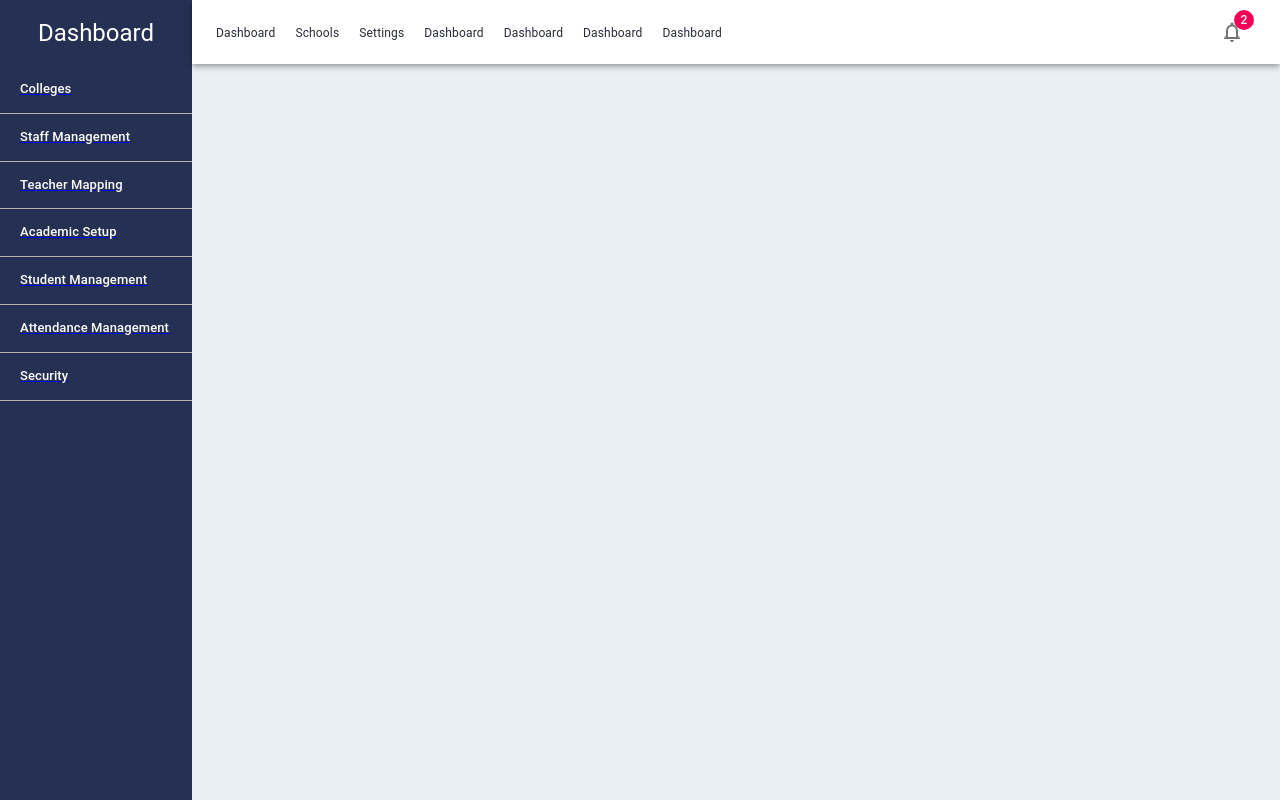
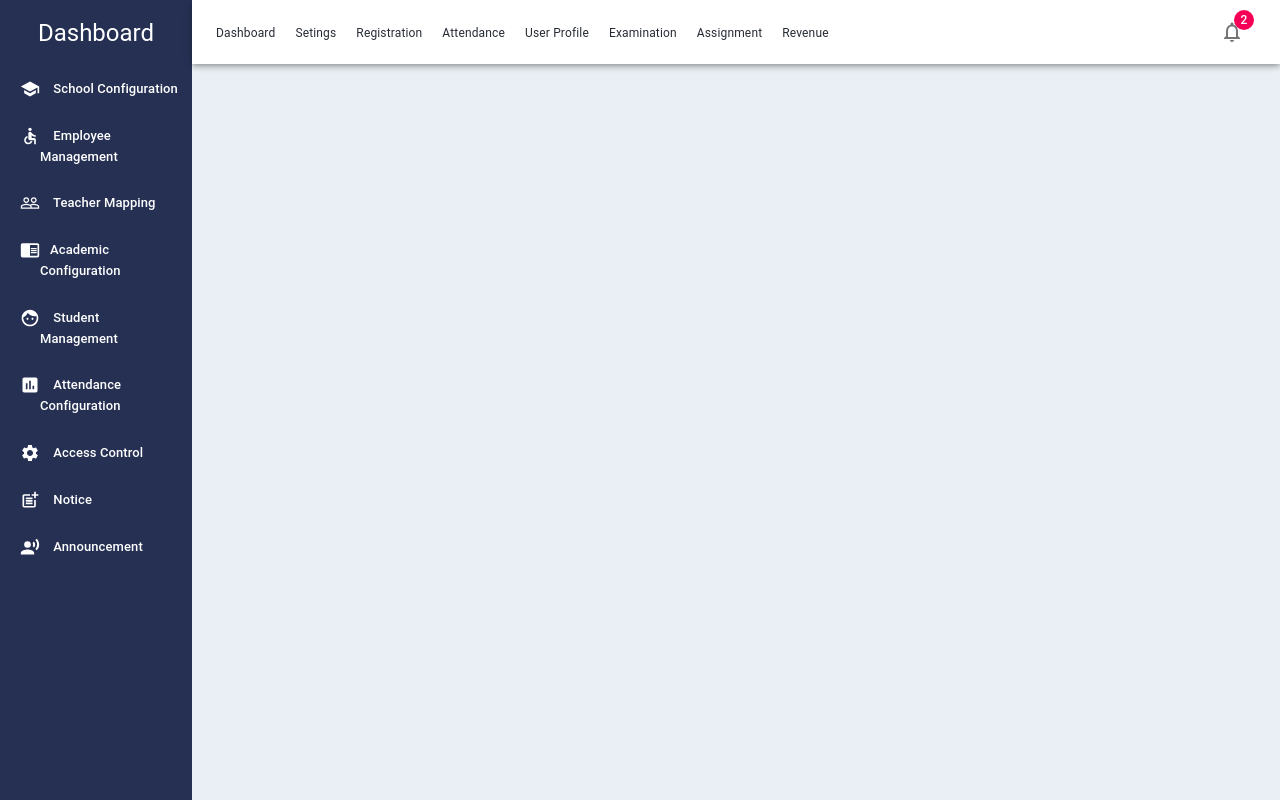
Before and after one commit to shadowfeind/school-mis, a React app in the folder mis/: page / in a window 1280 px wide. Built offline with nearby package versions, Linux system fonts and the light colour scheme.

Commit message:
side menu added

```diff
--- a/mis/src/components/Header.js
+++ b/mis/src/components/Header.js
@@ -6,8 +6,8 @@ import {
   IconButton,
   makeStyles,
   Toolbar,
-  Typography,
 } from "@material-ui/core";
+
 import { NotificationsNone } from "@material-ui/icons";
 
 const useStyles = makeStyles({
@@ -34,8 +34,13 @@ const useStyles = makeStyles({
       display: "inline-block",
       listStyleType: "none",
       paddingRight: "20px",
+      marginTop: "-5px",
       fontSize: "12px",
     },
+  },
+  wrapIcon: {
+    verticalAlign: "middle",
+    display: "inline-flex",
   },
 });
 
@@ -49,12 +54,13 @@ const Header = () => {
             <Grid item>
               <ul className={classes.list}>
                 <li>Dashboard</li>
-                <li>Schools</li>
-                <li>Settings</li>
-                <li>Dashboard</li>
-                <li>Dashboard</li>
-                <li>Dashboard</li>
-                <li>Dashboard</li>
+                <li>Setings</li>
+                <li>Registration</li>
+                <li>Attendance</li>
+                <li>User Profile</li>
+                <li>Examination</li>
+                <li>Assignment</li>
+                <li>Revenue</li>
               </ul>
             </Grid>
             <Grid item sm></Grid>
--- a/mis/src/components/SideMenu.js
+++ b/mis/src/components/SideMenu.js
@@ -1,6 +1,17 @@
 import { makeStyles, Typography } from "@material-ui/core";
 import React from "react";
 import { Link } from "react-router-dom";
+import {
+  School,
+  Accessible,
+  PeopleOutline,
+  ChromeReaderMode,
+  Face,
+  Assessment,
+  Settings,
+  PostAdd,
+  RecordVoiceOver,
+} from "@material-ui/icons";
 
 const useStyles = makeStyles({
   sideMenu: {
@@ -16,13 +27,15 @@ const useStyles = makeStyles({
       fontSize: "13px",
       padding: "13px 13px 13px 20px",
       color: "#fff",
-      borderBottom: "1px solid #b5b6ad",
+      display: "inline-flex",
+      width: "100%",
     },
     "& h6:hover": {
       color: "#253053",
       backgroundColor: "#fff",
       textDecoration: "none",
     },
+    "& a:hover": { textDecoration: "none" },
   },
 });
 
@@ -37,25 +50,64 @@ const SideMenu = () => {
         Dashboard
       </Typography>
       <Link to={"/"}>
-        <Typography variant="h6">Colleges</Typography>
+        <Typography variant="h6">
+          {" "}
+          <School fontSize="small" />
+          &nbsp;&nbsp;&nbsp; School Configuration
+        </Typography>
       </Link>
       <Link to={"/quick-links"}>
-        <Typography variant="h6">Staff Management</Typography>
+        <Typography variant="h6">
+          {" "}
+          <Accessible fontSize="small" />
+          &nbsp;&nbsp;&nbsp; Employee Management
+        </Typography>
       </Link>
       <Link to={"/dashboard-view-header"}>
-        <Typography variant="h6">Teacher Mapping</Typography>
+        <Typography variant="h6">
+          {" "}
+          <PeopleOutline fontSize="small" />
+          &nbsp;&nbsp;&nbsp; Teacher Mapping
+        </Typography>
       </Link>
       <Link to={"/role-view-link"}>
-        <Typography variant="h6">Academic Setup</Typography>
+        <Typography variant="h6">
+          {" "}
+          <ChromeReaderMode fontSize="small" /> &nbsp;&nbsp;&nbsp;Academic
+          Configuration
+        </Typography>
       </Link>
       <Link to={"/employee-view-link"}>
-        <Typography variant="h6">Student Management</Typography>
+        <Typography variant="h6">
+          {" "}
+          <Face fontSize="small" />
+          &nbsp;&nbsp;&nbsp; Student Management
+        </Typography>
       </Link>
       <Link to={"/personalized-dashboard-view"}>
-        <Typography variant="h6">Attendance Management</Typography>
+        <Typography variant="h6">
+          <Assessment fontSize="small" />
+          &nbsp;&nbsp;&nbsp; Attendance Configuration
+        </Typography>
       </Link>
       <Link to={"/personalized-dashboard-view"}>
-        <Typography variant="h6">Security</Typography>
+        <Typography variant="h6">
+          {" "}
+          <Settings fontSize="small" />
+          &nbsp;&nbsp;&nbsp; Access Control
+        </Typography>
+      </Link>
+      <Link to={"/personalized-dashboard-view"}>
+        <Typography variant="h6">
+          <PostAdd fontSize="small" />
+          &nbsp;&nbsp;&nbsp; Notice
+        </Typography>
+      </Link>
+      <Link to={"/personalized-dashboard-view"}>
+        <Typography variant="h6">
+          <RecordVoiceOver fontSize="small" />
+          &nbsp;&nbsp;&nbsp; Announcement
+        </Typography>
       </Link>
     </div>
   );
```
